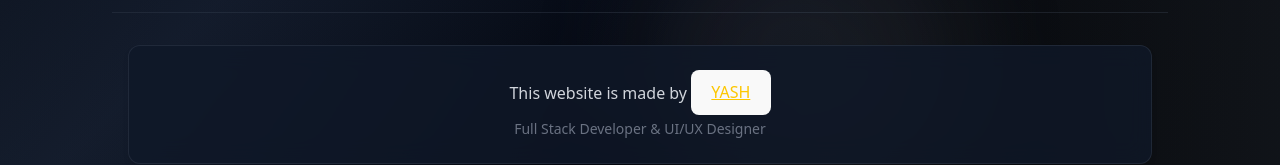
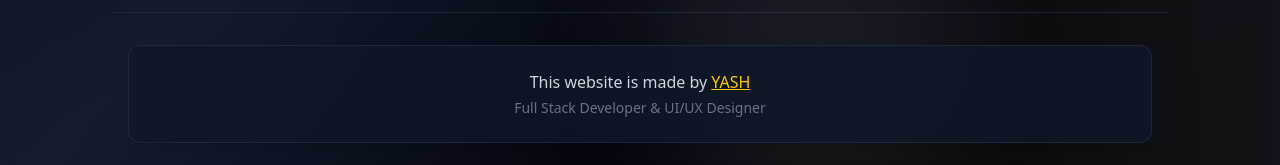
Before and after one commit to yaswanthrayi/2nd-client, a React (Vite) app: page / in a window 1280 px wide. Shown: the part 3732-3897 px from the top of the page. Built offline with nearby package versions, Linux system fonts and the light colour scheme.

Commit message:
final op

```diff
--- a/src/components/Developer.jsx
+++ b/src/components/Developer.jsx
@@ -19,14 +19,14 @@ const Developer = () => {
         <div className="max-w-7xl mx-auto px-4">
           <div className="bg-gray-900/80 backdrop-blur-md rounded-xl p-6 shadow-md transition-all duration-500 border border-gray-600/30 text-center">
             <p className="text-gray-300 text-sm md:text-base">
-              This website is made by{' '}
-              <button
-                onClick={() => setShowModal(true)}
-                className="text-yellow-400 font-semibold hover:text-orange-400 transition-colors duration-300 underline"
-              >
-                YASH
-              </button>
-            </p>
+  This website is made by{' '}
+  <span
+    onClick={() => setShowModal(true)}
+    className="cursor-pointer text-yellow-400 underline hover:text-orange-400 transition-colors duration-300"
+  >
+    YASH
+  </span>
+</p>
             <p className="text-gray-500 text-xs md:text-sm mt-1">
               Full Stack Developer & UI/UX Designer
             </p>
```
